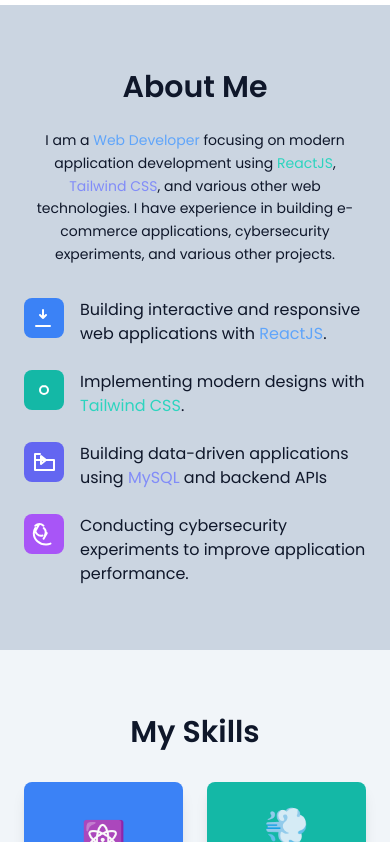
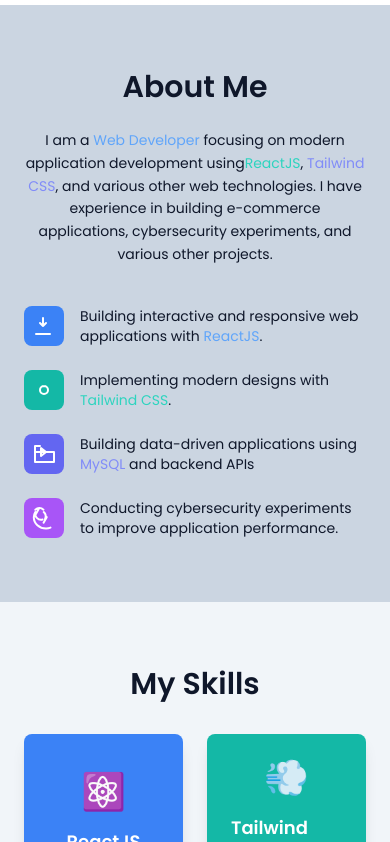
Before and after one commit to seriie/react-portofolio, a React (Vite) app: page / in a window 390 px wide. Shown: the part 839-1681 px from the top of the page. Built offline with nearby package versions, Linux system fonts and the light colour scheme; no server answers.

Commit message:
re design

```diff
--- a/package.json
+++ b/package.json
@@ -16,6 +16,7 @@
     "class-variance-authority": "^0.7.1",
     "clsx": "^2.1.1",
     "lucide-react": "^0.485.0",
+    "motion": "^12.9.2",
     "react": "^18.3.1",
     "react-chartjs-2": "^5.3.0",
     "react-dom": "^18.3.1",
--- a/src/components/about_me/AboutMe.jsx
+++ b/src/components/about_me/AboutMe.jsx
@@ -1,122 +1,104 @@
+import { motion } from "framer-motion";
 import { useLanguage } from "../../context/LanguageContext";
 import { useTheme } from "../../context/ThemeContext";
+import FeatureCard from "../template/FeaturedCard";
+import LoadingSkeleton from "../template/LoadingSkeleton";
 
 export default function AboutMe() {
   const { theme } = useTheme();
-
   const { translations } = useLanguage();
 
   if (!translations) {
-    return <p>Loading...</p>;
+    return <LoadingSkeleton />;
   }
 
   const { about } = translations;
 
   return (
-      <section className={`flex flex-col items-center justify-center py-16 px-6 ${theme === "dark" ? 'bg-slate-900' : 'bg-slate-300'}`}>
+    <section
+      className={`flex flex-col items-center justify-center py-16 px-6 transition-colors duration-500 ${
+        theme === "dark" ? "bg-slate-900" : "bg-slate-300"
+      }`}
+    >
+      <motion.h2
+        initial={{ opacity: 0, y: -20 }}
+        animate={{ opacity: 1, y: 0 }}
+        transition={{ duration: 0.6 }}
+        className={`text-3xl md:text-4xl font-extrabold mb-6 text-center ${
+          theme === "dark" ? "text-slate-50" : "text-slate-900"
+        }`}
+      >
+        {about.title}
+      </motion.h2>
 
-        <h2 className={`text-3xl md:text-4xl font-extrabold ${theme === "dark" ? 'text-slate-50' : 'text-slate-900'} mb-6 text-center`}>
-          {about.title}
-        </h2>
+      <motion.p
+        initial={{ opacity: 0 }}
+        animate={{ opacity: 1 }}
+        transition={{ delay: 0.3, duration: 0.6 }}
+        className={`max-w-3xl text-center text-sm md:text-lg leading-relaxed ${
+          theme === "dark" ? "text-slate-50" : "text-slate-900"
+        }`}
+      >
+        {about.ima}{" "}
+        <span className="text-blue-400 font-medium">Web Developer</span>{" "}
+        {about.focusat}
+        <span className="text-teal-400 font-medium">ReactJS</span>,{" "}
+        <span className="text-indigo-400 font-medium">Tailwind CSS</span>,{" "}
+        {about.more}
+      </motion.p>
 
-        <p className={`max-w-3xl text-center text-sm md:text-lg leading-relaxed ${theme === "dark" ? 'text-slate-50' : 'text-slate-900'}`}>
-          {about.ima} <span className="text-blue-400 font-medium">Web Developer</span> {about.focusat}
-          <span className="text-teal-400 font-medium"> ReactJS</span>,
-          <span className="text-indigo-400 font-medium"> Tailwind CSS</span>, {about.more}
-        </p>
-
-        <div className="mt-8 grid grid-cols-1 md:grid-cols-2 gap-6 max-w-4xl">
-
-          <div className="flex items-start space-x-4">
-            <div className="w-10 h-10 flex-shrink-0 flex items-center justify-center bg-blue-500 rounded-lg text-white">
-
-              <svg
-                xmlns="http://www.w3.org/2000/svg"
-                fill="none"
-                viewBox="0 0 24 24"
-                strokeWidth={2}
-                stroke="currentColor"
-                className="w-6 h-6"
+      <motion.div
+        initial="hidden"
+        whileInView="visible"
+        viewport={{ once: true }}
+        variants={{
+          hidden: { opacity: 0, scale: 0.95 },
+          visible: { opacity: 1, scale: 1 },
+        }}
+        transition={{ duration: 0.5 }}
+        className="mt-10 grid grid-cols-1 md:grid-cols-2 gap-6 max-w-4xl"
       >
-                <path
-                  strokeLinecap="round"
-                  strokeLinejoin="round"
-                  d="M14 9l-3 3m0 0l-3-3m3 3V4m-7 16h14"
+        <FeatureCard
+          theme={theme}
+          color="bg-blue-500"
+          iconPath="M14 9l-3 3m0 0l-3-3m3 3V4m-7 16h14"
+          text={
+            <>
+              {about.react}{" "}
+              <span className="text-blue-400 font-medium">ReactJS</span>.
+            </>
+          }
         />
-              </svg>
-            </div>
-            <p className={`${theme === "dark" ? 'text-slate-50' : 'text-slate-900'}`}>
-              {about.react} <span className="text-blue-400 font-medium">ReactJS</span>.
-            </p>
-          </div>
-
-          <div className="flex items-start space-x-4">
-            <div className="w-10 h-10 flex-shrink-0 flex items-center justify-center bg-teal-500 rounded-lg text-white">
-
-              <svg
-                xmlns="http://www.w3.org/2000/svg"
-                fill="none"
-                viewBox="0 0 24 24"
-                strokeWidth={2}
-                stroke="currentColor"
-                className="w-6 h-6"
-              >
-                <path
-                  strokeLinecap="round"
-                  strokeLinejoin="round"
-                  d="M12 8c-2.21 0-4 1.79-4 4s1.79 4 4 4c2.21 0 4-1.79 4-4s-1.79-4-4-4z"
+        <FeatureCard
+          theme={theme}
+          color="bg-teal-500"
+          iconPath="M12 8c-2.21 0-4 1.79-4 4s1.79 4 4 4c2.21 0 4-1.79 4-4s-1.79-4-4-4z"
+          text={
+            <>
+              {about.tailwind}{" "}
+              <span className="text-teal-400 font-medium">Tailwind CSS</span>.
+            </>
+          }
         />
-              </svg>
-            </div>
-            <p className={`${theme === "dark" ? 'text-slate-50' : 'text-slate-900'}`}>
-              {about.tailwind} <span className="text-teal-400 font-medium">Tailwind CSS</span>.
-            </p>
-          </div>
-
-          <div className="flex items-start space-x-4">
-            <div className="w-10 h-10 flex-shrink-0 flex items-center justify-center bg-indigo-500 rounded-lg text-white">
-              <svg
-                xmlns="http://www.w3.org/2000/svg"
-                fill="none"
-                viewBox="0 0 24 24"
-                strokeWidth={2}
-                stroke="currentColor"
-                className="w-6 h-6"
-              >
-                <path
-                  strokeLinecap="round"
-                  strokeLinejoin="round"
-                  d="M3 10h11m-5 4l5-4-5-4v8zm5-4h8v10H3V4h5"
+        <FeatureCard
+          theme={theme}
+          color="bg-indigo-500"
+          iconPath="M3 10h11m-5 4l5-4-5-4v8zm5-4h8v10H3V4h5"
+          text={
+            <>
+              {about.mysql.first}{" "}
+              <span className="text-indigo-400 font-medium">MySQL</span>{" "}
+              {about.mysql.last}
+            </>
+          }
         />
-              </svg>
-            </div>
-            <p className={`${theme === "dark" ? 'text-slate-50' : 'text-slate-900'}`}>
-              {about.mysql.first} <span className="text-indigo-400 font-medium">MySQL</span> {about.mysql.last}
-            </p>
-          </div>
-
-          <div className="flex items-start space-x-4">
-            <div className="w-10 h-10 flex-shrink-0 flex items-center justify-center bg-purple-500 rounded-lg text-white">
-              <svg
-                xmlns="http://www.w3.org/2000/svg"
-                fill="none"
-                viewBox="0 0 24 24"
-                strokeWidth={2}
-                stroke="currentColor"
-                className="w-6 h-6"
-              >
-                <path
-                  strokeLinecap="round"
-                  strokeLinejoin="round"
-                  d="M14.752 11.168l-3.197 5.533m-.976-3.21A6.03 6.03 0 013.33 6.035c-.944 1.615-1.54 3.272-1.54 5.097 0 6.254 5.486 11.33 12.21 11.33a12.21 12.21 0 004.49-.807M6.843 2.871l-3.197 5.534m8.064-2.324a6.03 6.03 0 011.274 7.137M3.3 3.743a6.036 6.036 0 018.2-.063"
+        <FeatureCard
+          theme={theme}
+          color="bg-purple-500"
+          iconPath="M14.752 11.168l-3.197 5.533m-.976-3.21A6.03 6.03 0 013.33 6.035c-.944 1.615-1.54 3.272-1.54 5.097 0 6.254 5.486 11.33 12.21 11.33a12.21 12.21 0 004.49-.807M6.843 2.871l-3.197 5.534m8.064-2.324a6.03 6.03 0 011.274 7.137M3.3 3.743a6.036 6.036 0 018.2-.063"
+          text={about.cyber}
         />
-              </svg>
-            </div>
-            <p className={`${theme === "dark" ? 'text-slate-50' : 'text-slate-900'}`}>
-              {about.cyber}
-            </p>
-          </div>
-        </div>
+      </motion.div>
     </section>
   );
 }
--- /dev/null
+++ b/src/components/template/FeaturedCard.jsx
@@ -0,0 +1,32 @@
+import { motion } from "framer-motion";
+
+export default function FeatureCard({ theme, color, iconPath, text }) {
+  return (
+    <motion.div
+      whileHover={{ scale: 1.05 }}
+      className="flex items-start space-x-4 transition-transform duration-300"
+    >
+      <div
+        className={`w-10 h-10 flex-shrink-0 flex items-center justify-center ${color} rounded-lg text-white`}
+      >
+        <svg
+          xmlns="http://www.w3.org/2000/svg"
+          fill="none"
+          viewBox="0 0 24 24"
+          strokeWidth={2}
+          stroke="currentColor"
+          className="w-6 h-6"
+        >
+          <path strokeLinecap="round" strokeLinejoin="round" d={iconPath} />
+        </svg>
+      </div>
+      <p
+        className={`text-sm md:text-base ${
+          theme === "dark" ? "text-slate-50" : "text-slate-900"
+        }`}
+      >
+        {text}
+      </p>
+    </motion.div>
+  );
+}
--- /dev/null
+++ b/src/components/template/LoadingSkeleton.jsx
@@ -0,0 +1,9 @@
+export default function LoadingSkeleton() {
+  return (
+    <div className="w-full flex flex-col items-center justify-center py-20 animate-pulse">
+      <div className="h-8 bg-slate-400 rounded w-48 mb-6"></div>
+      <div className="h-4 bg-slate-400 rounded w-80 mb-4"></div>
+      <div className="h-4 bg-slate-400 rounded w-64"></div>
+    </div>
+  );
+}
```
Also changed, not shown: 1 other file (tests, documents, lock files or other folders). Lines whose indentation alone changed are shown as unchanged.
